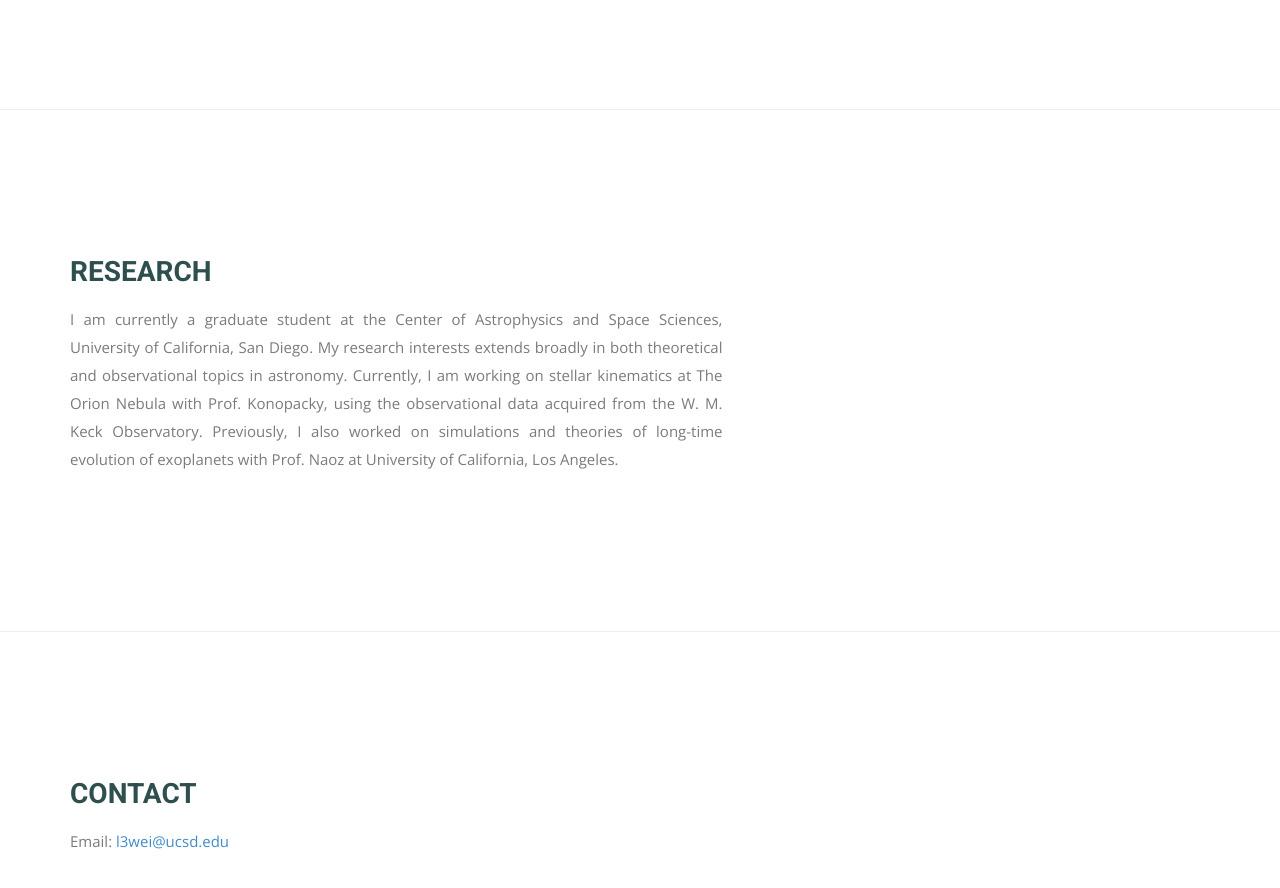
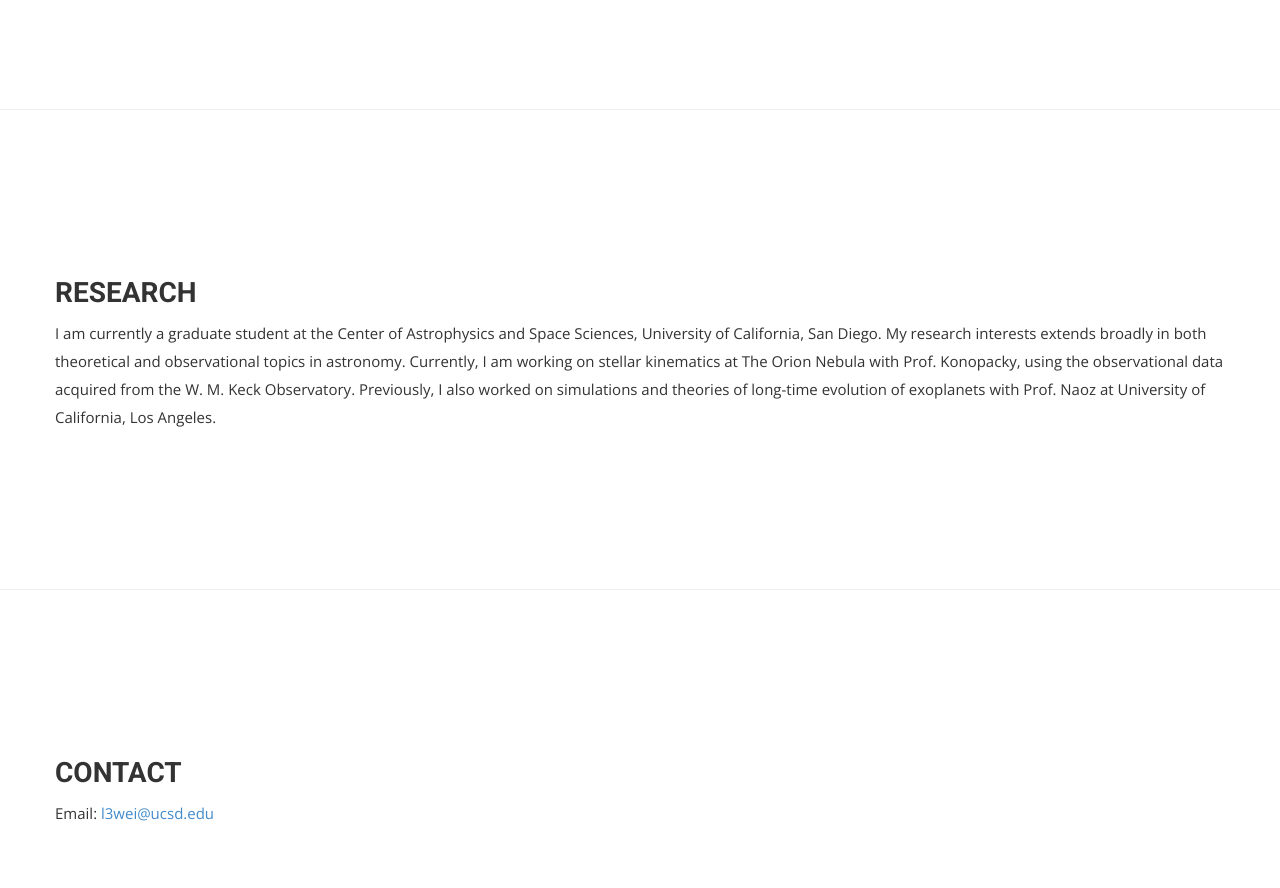
Before and after one commit to wei-lingfeng/lingfeng-wei.github.io, a Jekyll site: the page built from index.html, in a window 1280 px wide and 900 px high, scrolled down 1189 px. Shown: the top 888 px of the window. Built offline with Jekyll 4.4.1, drawn with Linux system fonts in a browser that asks for light colours; nearby versions of some CDN libraries; some web fonts are replaced.

Commit message:
Update index.html

```diff
--- a/index.html
+++ b/index.html
@@ -44,14 +44,10 @@
 <section class="module" id="Research">
   <div class="container">
     <div class="row">
-      <div class="col-md-7 col-sm-12">
-        <div class="block">
       <div class="section-title">
         <h2>Research</h2>
       </div>
       <p>I am currently a graduate student at the Center of Astrophysics and Space Sciences, University of California, San Diego. My research interests extends broadly in both theoretical and observational topics in astronomy. Currently, I am working on stellar kinematics at The Orion Nebula with Prof. Konopacky, using the observational data acquired from the W. M. Keck Observatory. Previously, I also worked on simulations and theories of long-time evolution of exoplanets with Prof. Naoz at University of California, Los Angeles.</p>
-        </div>
-      </div><!-- .col-md-7 close -->
     </div>
   </div>
 </section>
@@ -62,14 +58,10 @@
 <section class="module" id="Research">
   <div class="container">
     <div class="row">
-      <div class="col-md-7 col-sm-12">
-        <div class="block">
       <div class="section-title">
         <h2>Contact</h2>
       </div>
       <p>Email: <a href="mailto:l3wei@ucsd.edu">l3wei@ucsd.edu</a></p>
-        </div>
-      </div><!-- .col-md-7 close -->
     </div>
   </div>
 </section>
```
Lines whose indentation alone changed are shown as unchanged.
